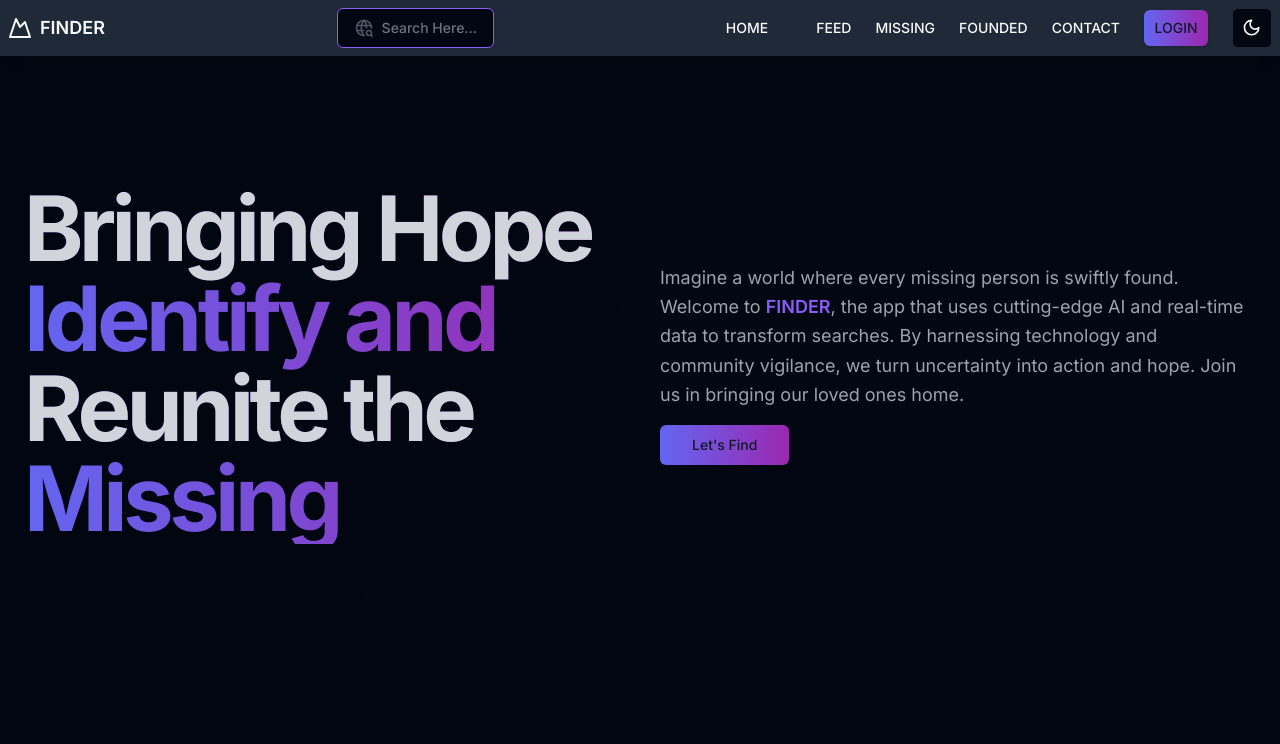
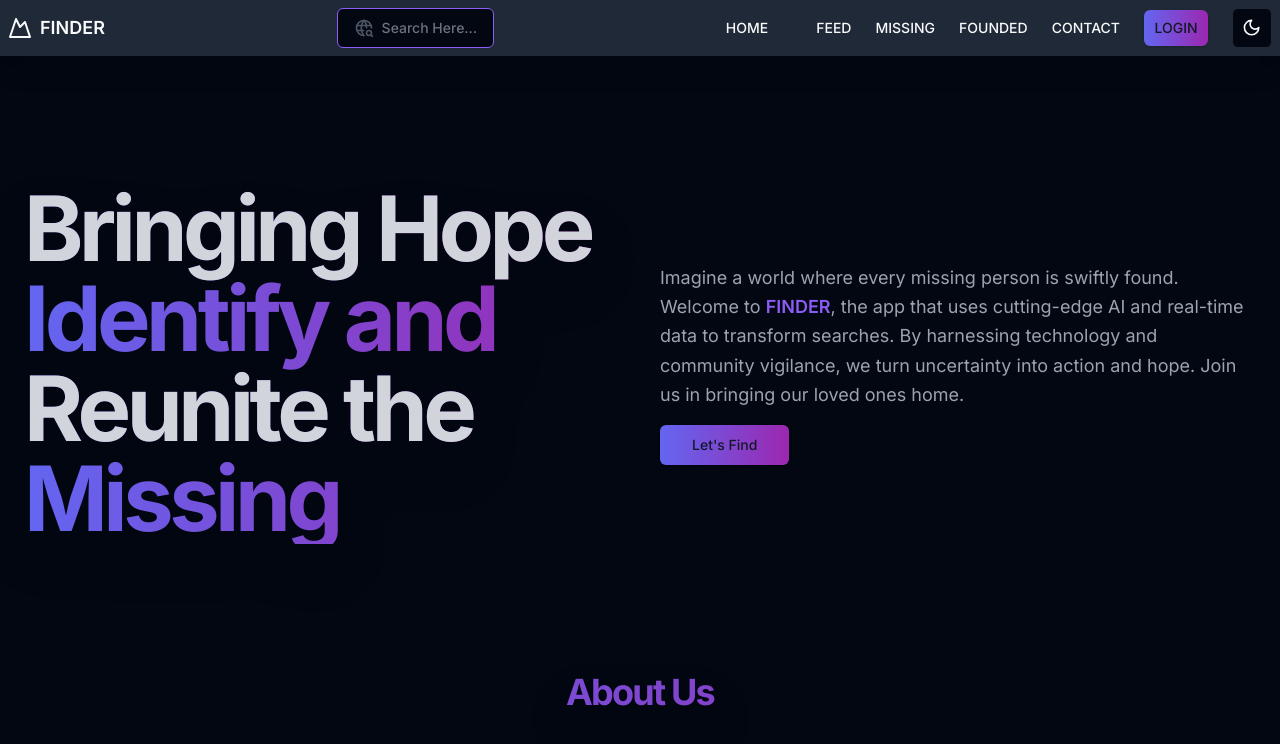
Before and after one commit to Coder-Boys/missing-person-detection-application, a Next.js app: page / in a window 1280 px wide. Shown: the top 744 px of the page. Built offline with nearby package versions, Linux system fonts and the light colour scheme; no server answers.

Commit message:
about page added

```diff
--- a/app/page.tsx
+++ b/app/page.tsx
@@ -1,3 +1,4 @@
+import About from "@/components/About";
 import { ModeToggle } from "@/components/darkModeBtn";
 import Hero from "@/components/Hero";
 
@@ -5,6 +6,7 @@ export default function Home() {
   return (
     <main>
       <Hero />
+      <About/>
     </main>
   );
 }
--- /dev/null
+++ b/components/About.tsx
@@ -0,0 +1,15 @@
+import React from 'react';
+
+const About = () => {
+    return (
+        <div>
+            <h1 className='text-4xl font-bold tracking-tighter bg-clip-text text-transparent bg-gradient-to-r from-[rgb(99,102,241)] to-[rgb(156,39,176)] drop-shadow-2xl text-center'>About Us</h1>
+
+            <div>
+
+            </div>
+        </div>
+    );
+};
+
+export default About;
```
